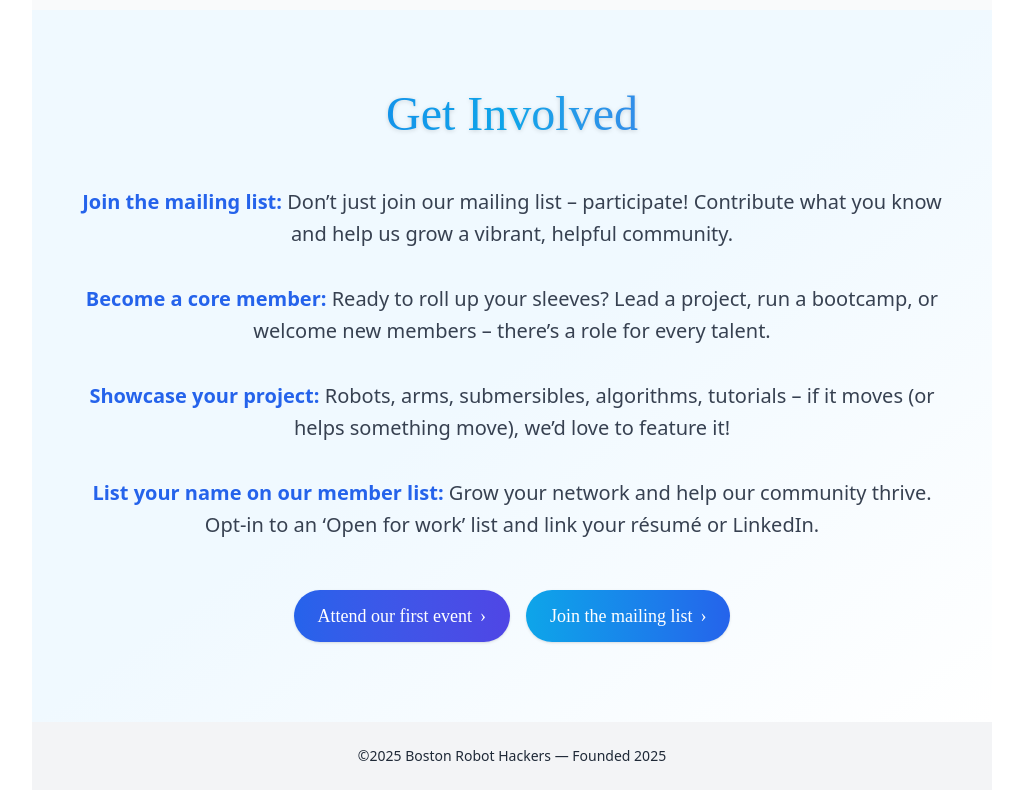
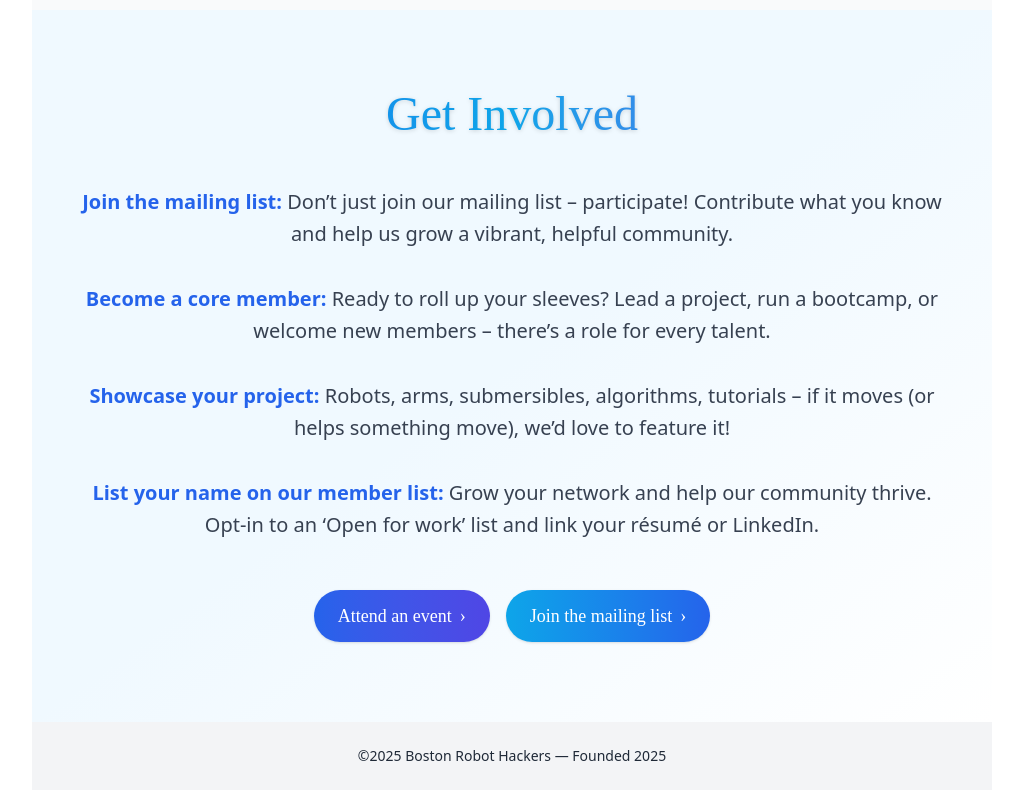
Before and after one commit to Boston-Robot-Hackers/brh-website, a React (Vite) app: page / in a window 1280 px wide. Shown: the part 1167-1967 px from the top of the page, without its empty margins (128-1151 px from the left). Built offline with nearby package versions, Linux system fonts and the light colour scheme; no server answers; the database is empty.

Commit message:
Revert "Added first event link"

```diff
--- a/src/components/GetInvolved.jsx
+++ b/src/components/GetInvolved.jsx
@@ -64,10 +64,10 @@ export default function GetInvolvedSection() {
                 transition={{ duration: 0.8, ease: "easeOut", delay: 0.2 }}
             >
                 <a
-                    href="https://www.eventbrite.com/e/boston-robot-hackers-monthly-meeting-tickets-1489641520889?aff=oddtdtcreator"
+                    href="TODO_EVENTBRITE_LINK"
                     className="group inline-flex items-center font-[Telex] text-base md:text-lg text-light bg-gradient-to-r from-[var(--blue)] to-[var(--indigo)] px-6 py-3 rounded-full shadow hover:brightness-110 transition-all"
                 >
-                    Attend our first event
+                    Attend an event
                     <span className="ml-2 transform transition-transform duration-200 group-hover:translate-x-1">›</span>
                 </a>
                 <a
```
